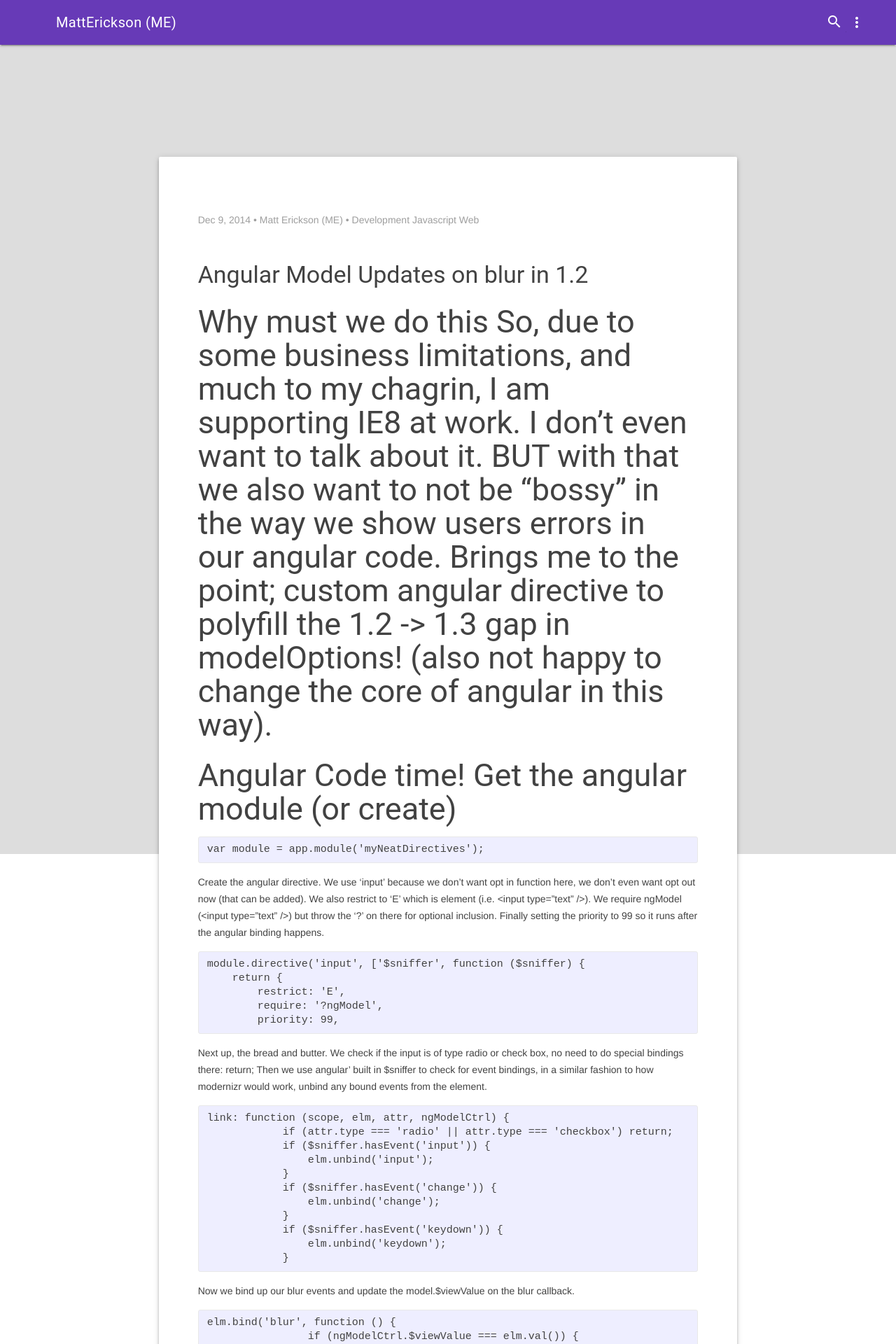
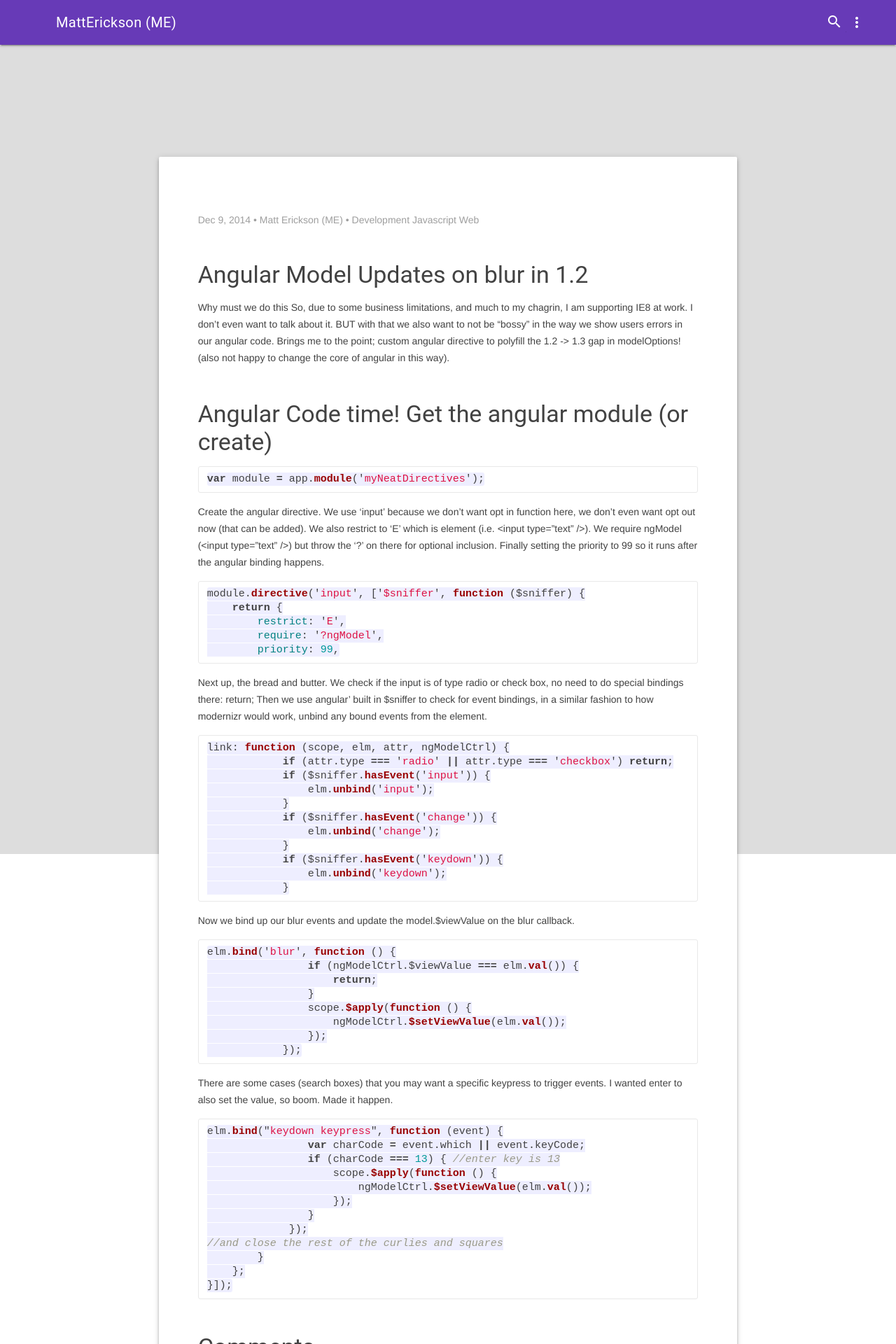
Before and after one commit to O-Mutt/old_matt_erickson_me, a Jekyll site: the page built from _posts/2014/2014-12-09-angularjs-model-updates-in-1-2.md, in a window 1280 px wide. Shown: the top 1920 px of the page at 70% size. Built offline with Jekyll 4.4.1, drawn with Linux system fonts in a browser that asks for light colours; nearby versions of some CDN libraries; comment, search, counter and statistics services are not loaded; some of the changed text lies outside the part shown.

Commit message:
Fixing styling issues on the angular model updates on blur post

````diff
--- a/_posts/2014/2014-12-09-angularjs-model-updates-in-1-2.md
+++ b/_posts/2014/2014-12-09-angularjs-model-updates-in-1-2.md
@@ -13,21 +13,26 @@ categories:
   - Javascript
   - Web
 ---
-## Why must we do this So, due to some business limitations, and much to my chagrin, I am supporting IE8 at work. I don&#8217;t even want to talk about it. BUT with that we also want to not be &#8220;bossy&#8221; in the way we show users errors in our angular code. Brings me to the point; custom angular directive to polyfill the 1.2 -> 1.3 gap in modelOptions! (also not happy to change the core of angular in this way).
+Why must we do this So, due to some business limitations, and much to my chagrin, I am supporting IE8 at work. I don&#8217;t even want to talk about it. BUT with that we also want to not be &#8220;bossy&#8221; in the way we show users errors in our angular code. Brings me to the point; custom angular directive to polyfill the 1.2 -> 1.3 gap in modelOptions! (also not happy to change the core of angular in this way).
 
-## Angular Code time! Get the angular module (or create)
+### Angular Code time! Get the angular module (or create)
 
-<pre class="brush: jscript; title: ; notranslate" title="">var module = app.module('myNeatDirectives');
-</pre> Create the angular directive. We use &#8216;input&#8217; because we don&#8217;t want opt in function here, we don&#8217;t even want opt out now (that can be added). We also restrict to &#8216;E&#8217; which is element (i.e. <input type=&#8221;text&#8221; />). We require ngModel (<input type=&#8221;text&#8221; />) but throw the &#8216;?&#8217; on there for optional inclusion. Finally setting the priority to 99 so it runs after the angular binding happens.
+```javascript
+var module = app.module('myNeatDirectives');
+```
+Create the angular directive. We use &#8216;input&#8217; because we don&#8217;t want opt in function here, we don&#8217;t even want opt out now (that can be added). We also restrict to &#8216;E&#8217; which is element (i.e. <input type=&#8221;text&#8221; />). We require ngModel (<input type=&#8221;text&#8221; />) but throw the &#8216;?&#8217; on there for optional inclusion. Finally setting the priority to 99 so it runs after the angular binding happens.
 
-<pre class="brush: jscript; title: ; notranslate" title="">module.directive('input', ['$sniffer', function ($sniffer) {
+```javascript
+module.directive('input', ['$sniffer', function ($sniffer) {
     return {
         restrict: 'E',
         require: '?ngModel',
         priority: 99,
-</pre> Next up, the bread and butter. We check if the input is of type radio or check box, no need to do special bindings there: return; Then we use angular&#8217; built in $sniffer to check for event bindings, in a similar fashion to how modernizr would work, unbind any bound events from the element.
+```
+Next up, the bread and butter. We check if the input is of type radio or check box, no need to do special bindings there: return; Then we use angular&#8217; built in $sniffer to check for event bindings, in a similar fashion to how modernizr would work, unbind any bound events from the element.
 
-<pre class="brush: jscript; title: ; notranslate" title="">link: function (scope, elm, attr, ngModelCtrl) {
+```javascript
+link: function (scope, elm, attr, ngModelCtrl) {
             if (attr.type === 'radio' || attr.type === 'checkbox') return;
             if ($sniffer.hasEvent('input')) {
                 elm.unbind('input');
@@ -38,9 +43,11 @@ categories:
             if ($sniffer.hasEvent('keydown')) {
                 elm.unbind('keydown');
             }
-</pre> Now we bind up our blur events and update the model.$viewValue on the blur callback.
+```
+Now we bind up our blur events and update the model.$viewValue on the blur callback.
 
-<pre class="brush: jscript; title: ; notranslate" title="">elm.bind('blur', function () {
+```javascript
+elm.bind('blur', function () {
                 if (ngModelCtrl.$viewValue === elm.val()) {
                     return;
                 }
@@ -48,9 +55,11 @@ categories:
                     ngModelCtrl.$setViewValue(elm.val());
                 });
             });
-</pre> There are some cases (search boxes) that you may want a specific keypress to trigger events. I wanted enter to also set the value, so boom. Made it happen.
+```
+There are some cases (search boxes) that you may want a specific keypress to trigger events. I wanted enter to also set the value, so boom. Made it happen.
 
-<pre class="brush: jscript; title: ; notranslate" title="">elm.bind("keydown keypress", function (event) {
+```javascript
+elm.bind("keydown keypress", function (event) {
                 var charCode = event.which || event.keyCode;
                 if (charCode === 13) { //enter key is 13
                     scope.$apply(function () {
@@ -62,4 +71,4 @@ categories:
         }
     };
 }]);
-</pre>
+```
````
